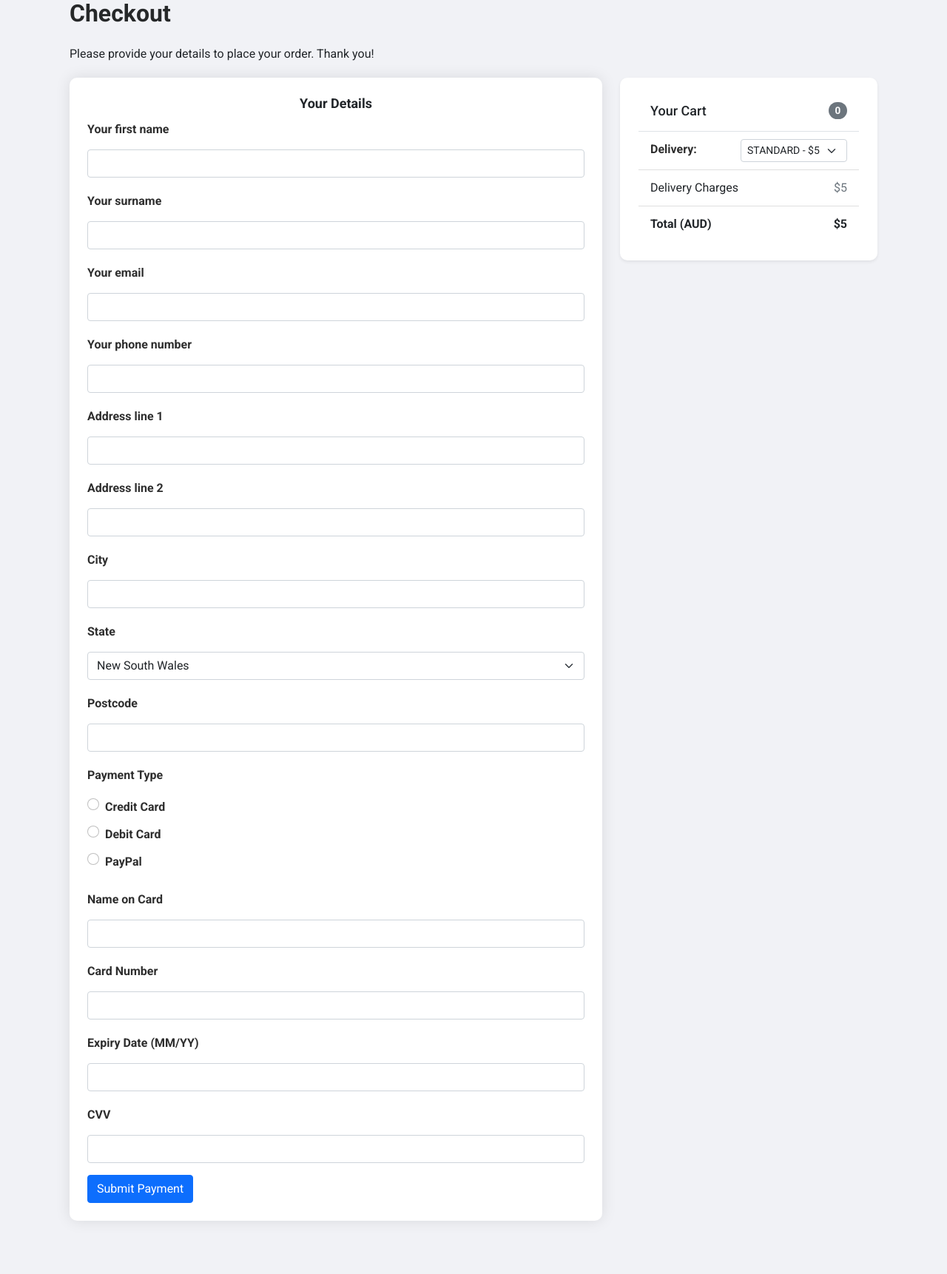
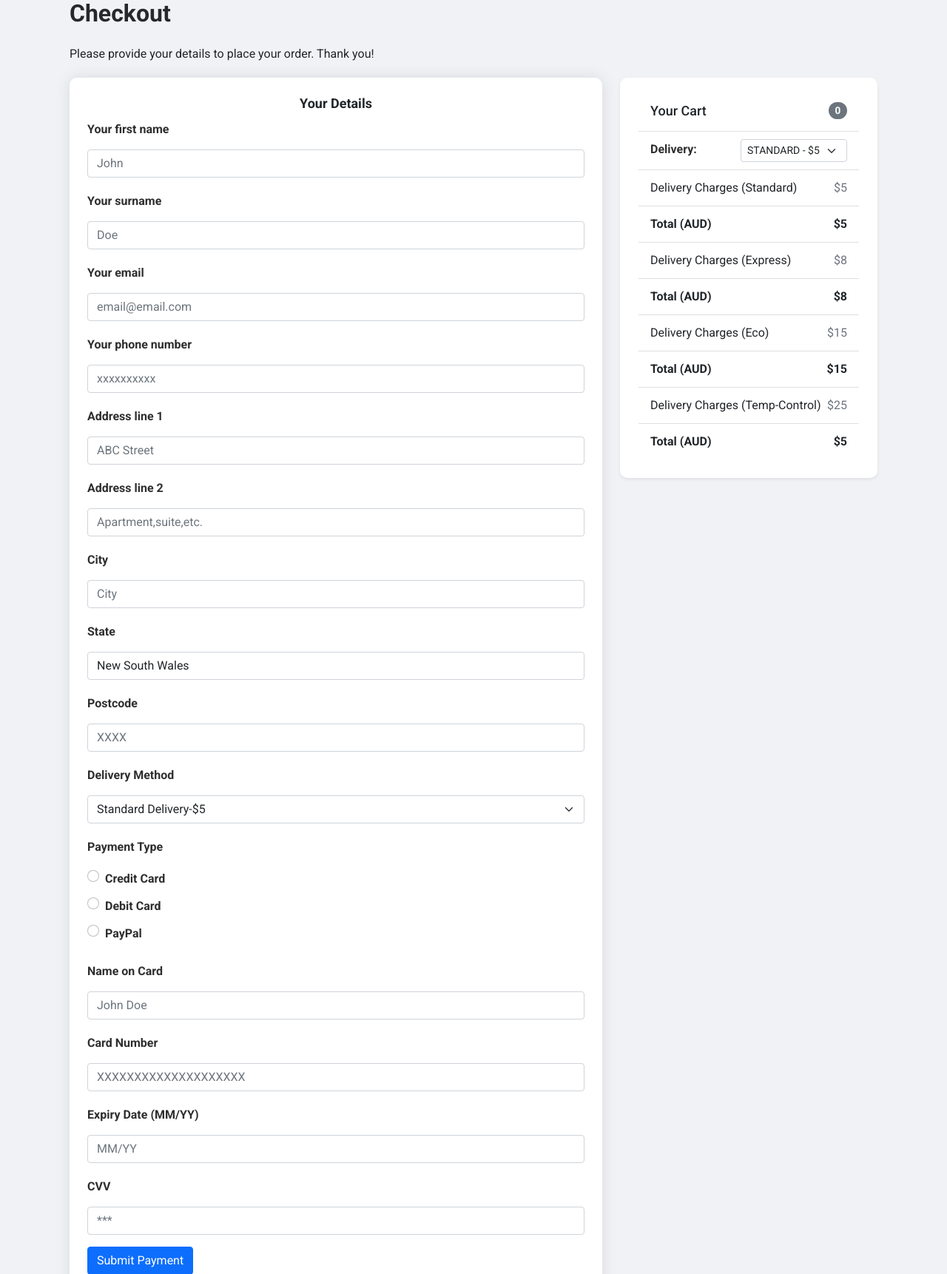
Before and after one commit to nabiskii/MedLife-IFN582-Website-using-Flask-Jinja-HTML-and-CSS, a Flask app: page /checkout/ in a window 1280 px wide. Shown: the part 123-1845 px from the top of the page at 74% size. Run offline with Flask 3, Linux system fonts and the light colour scheme; some libraries are stand-ins or nearby versions.

Commit message:
checkout total

```diff
--- a/project/forms.py
+++ b/project/forms.py
@@ -32,6 +32,11 @@ class CheckoutForm(FlaskForm):
         ('ACT', 'Australian Capital Territory'),
         ('NT', 'Northern Territory')], validators = [InputRequired()])
     postcode = StringField("Postcode", validators = [InputRequired()])
+    deliverymethod = SelectField('Delivery Method', choices=[
+        (5, 'Standard Delivery-$5'),
+        (8, 'Express Delivery-$8'),
+        (15, 'Eco Delivery-$15'),
+        (25, 'Temp-Controlled-$25')], validators=[InputRequired()])
     paymenttype = RadioField('Payment Type', choices=[
         ('Credit Card', 'Credit Card'),
         ('Debit Card', 'Debit Card'),
--- a/project/templates/checkout.html
+++ b/project/templates/checkout.html
@@ -3,6 +3,23 @@
 {% import 'bootstrap/form.html' as wtf %}
 
 {% block main %}
+<style>
+    .method-5,
+    .method-8,
+    .method-15,
+    .method-25 {
+        display: block;
+
+    }
+
+    select:has(option[value="5"]:checked) .method-5,
+    select:has(option[value="8"]:checked) .method-8,
+    select:has(option[value="15"]:checked) .method-15,
+    select:has(option[value="25"]:checked) .method-25 {
+        display: block;
+    }
+</style>
+
 <section class="py-5">
     <div class="container">
         <div class="container mx-10 my-2">
@@ -34,8 +51,7 @@
                                 <form method="GET" action="{{ url_for('main.checkout') }}"
                                     class="d-flex justify-content-between align-items-center">
                                     <label for="delivery" class="me-2 mb-0 fw-medium">Delivery:</label>
-                                    <select name="delivery" id="delivery" onchange="this.form.submit()"
-                                        class="form-select form-select-sm w-auto">
+                                    <select name="delivery" id="delivery" class="form-select form-select-sm w-auto">
                                         {% for method in delivery_methods %}
                                         <option value="{{ method.value }}" {% if selected_method==method.value
                                             %}selected{% endif %}>
@@ -43,18 +59,50 @@
                                         </option>
                                         {% endfor %}
                                     </select>
+
                                 </form>
                             </li>
 
                             <li class="list-group-item d-flex justify-content-between">
-                                <span>Delivery Charges</span>
-                                <span class="text-muted">${{ selected_method }}</span>
+                                <span>Delivery Charges (Standard)</span>
+                                <span class="text-muted">$5</span>
                             </li>
 
                             <li class="list-group-item d-flex justify-content-between">
                                 <strong>Total (AUD)</strong>
-                                <strong>${{ basket_total }}</strong>
+                                <strong>${{ basket_total + 5 }}</strong>
                             </li>
+
+                            <li class="list-group-item d-flex justify-content-between">
+                                <span>Delivery Charges (Express)</span>
+                                <span class="text-muted">$8</span>
+                            </li>
+
+                            <li class="list-group-item d-flex justify-content-between">
+                                <strong>Total (AUD)</strong>
+                                <strong>${{ basket_total + 8 }}</strong>
+                            </li>
+
+                            <li class="list-group-item d-flex justify-content-between">
+                                <span>Delivery Charges (Eco)</span>
+                                <span class="text-muted">$15</span>
+                            </li>
+
+                            <li class="list-group-item d-flex justify-content-between">
+                                <strong>Total (AUD)</strong>
+                                <strong>${{ basket_total + 15 }}</strong>
+                            </li>
+
+                            <li class="list-group-item d-flex justify-content-between">
+                                <span>Delivery Charges (Temp-Control)</span>
+                                <span class="text-muted">$25</span>
+                            </li>
+
+                            <li class="list-group-item d-flex justify-content-between">
+                                <strong>Total (AUD)</strong>
+                                <strong>${{ basket_total + 5 }}</strong>
+                            </li>
+
                         </ul>
                     </div>
                 </div>
@@ -63,7 +111,26 @@
                     <div class="card p-4 mb-3">
                         <h4 class="fw-bold">Your Details</h4>
                         <form method="post" name="checkout-form" class="needs-validation" novalidate>
-                            {{ wtf.render_form(form) }}
+                            <!--{{ wtf.render_form(form) }}-->
+                            {{ wtf.render_field(form.firstname, class_='form-control mb-3', placeholder='John') }}
+                            {{ wtf.render_field(form.surname, class_='form-control mb-3', placeholder='Doe') }}
+                            {{ wtf.render_field(form.email, class_='form-control mb-3', placeholder='email@email.com')}}
+                            {{ wtf.render_field(form.phone, class_='form-control mb-3', placeholder='xxxxxxxxxx') }}
+                            {{ wtf.render_field(form.address1, class_='form-control mb-3', placeholder='ABC Street') }}
+                            {{ wtf.render_field(form.address2, class_='form-control mb-3',
+                            placeholder='Apartment,suite,etc.') }}
+                            {{ wtf.render_field(form.city, class_='form-control mb-3', placeholder='City') }}
+                            {{ wtf.render_field(form.state, class_='form-control mb-3', placeholder='State') }}
+                            {{ wtf.render_field(form.postcode, class_='form-control mb-3', placeholder='XXXX') }}
+                            {{ wtf.render_field(form.deliverymethod, class_='form-select mb-3') }}
+                            {{ wtf.render_field(form.paymenttype, class_='form-select mb-3') }}
+                            {{ wtf.render_field(form.nameoncard, class_='form-control me-3', placeholder='John Doe') }}
+                            {{ wtf.render_field(form.cardnumber, class_='form-control
+                            mb-3',placeholder='XXXXXXXXXXXXXXXXXXXX') }}
+                            {{ wtf.render_field(form.expirydate, class_='form-control mb-3', placeholder='MM/YY') }}
+                            {{ wtf.render_field(form.cvv, class_='form-control mb-3', placeholder='***') }}
+
+                            {{ wtf.render_field(form.submit, class_='btn btn-primary') }}
                         </form>
                     </div>
                 </div>
--- a/project/views.py
+++ b/project/views.py
@@ -429,8 +429,15 @@ def checkout():
     form = CheckoutForm()
     basket = get_basket()
     selected_method = int(request.args.get('delivery', 5))
-    basket_total = basket.total_cost()+selected_method
+    basket_total = basket.total_cost()
     basket_num_items = basket.get_total_quantity()
+
+    method_prices ={}
+    for method in DeliveryMethod:
+        method_prices[method.name] = method.value + basket_total
+        print(method.value)
+
+    print("method prices: ", method_prices)
 
     if request.method == 'POST':
         print("Checkout POST request received")
@@ -462,7 +469,7 @@ def checkout():
             return redirect(url_for('main.index'))
         else:
             flash('The provided information is missing or incorrect','error')
-    return render_template('checkout.html', form=form, basket=basket, basket_total=basket_total, delivery_methods=DeliveryMethod, selected_method=selected_method, basket_num_items=basket_num_items)
+    return render_template('checkout.html', form=form, basket=basket, basket_total=basket_total, delivery_methods=DeliveryMethod, selected_method=selected_method, basket_num_items=basket_num_items, method_prices=method_prices)
 
 @bp.route('/subscribe', methods=['POST'])
 def subscribe():
```
Also changed, not shown: project/static/css/style.css (line endings or trailing spaces).
